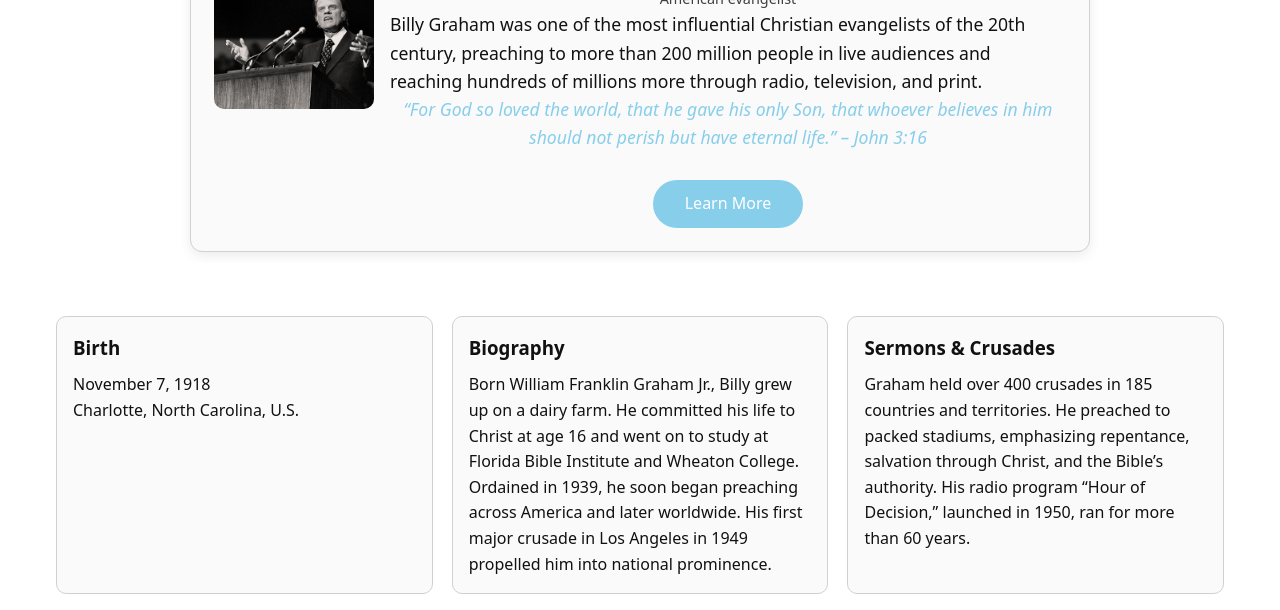
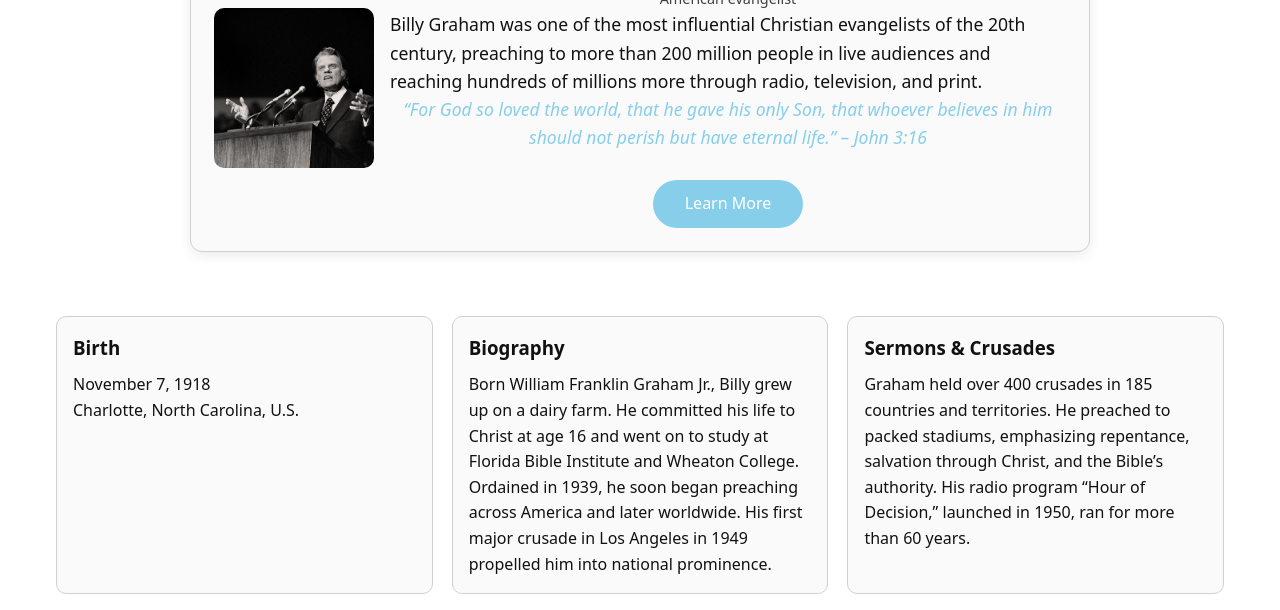
Before and after one commit to gabriellongshaw/The-Gospel, a plain HTML site: page billy-graham/index.html in a window 1280 px wide. Shown: the part 190-800 px from the top of the page. Drawn offline with Linux system fonts and the light colour scheme.

Commit message:
feat (assets/css/styles.css): changed alignment for hero top on larger screens

```diff
--- a/assets/css/styles.css
+++ b/assets/css/styles.css
@@ -494,9 +494,9 @@
 
 .hero-top {
   display: flex;
-  flex-wrap: wrap;
+  flex-wrap: center;
   gap: 1rem;
-  align-items: flex-start;
+  align-items: center;
 }
 
 .profile-img {
```
